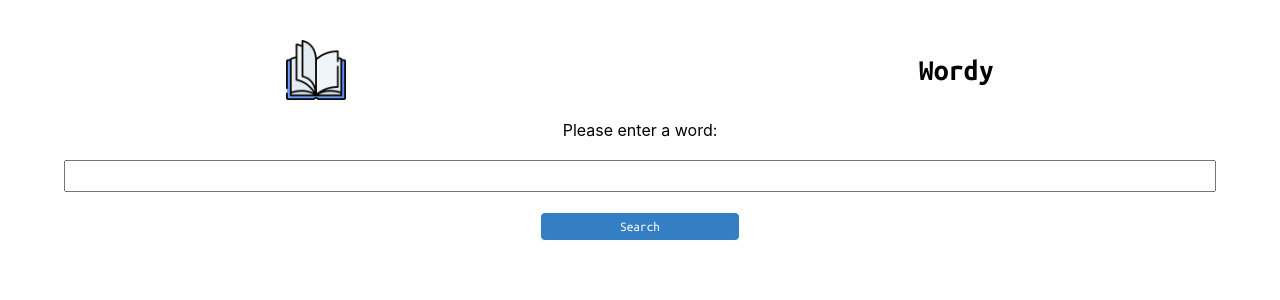
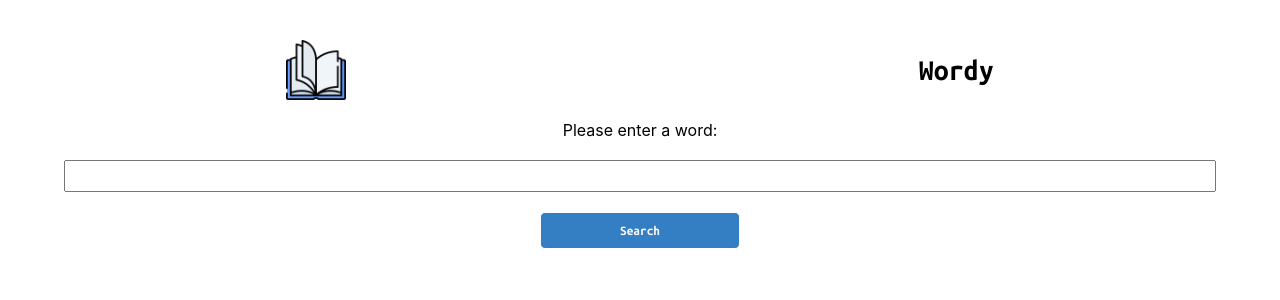
Before and after one commit to ellismckenzielee/wordy, a React (Create React App) app: page / in a window 1280 px wide. Shown: the top 300 px of the page. Built offline with nearby package versions, Linux system fonts and the light colour scheme.

Commit message:
increase search button vertical padding

```diff
--- a/src/styles/form.module.css
+++ b/src/styles/form.module.css
@@ -21,12 +21,12 @@
 
 .submitButton {
   width: 200px;
-  padding: 0.5em;
+  padding: 0.8em 0.5em;
   font-family: "Ubuntu Mono", monospace;
   border: 1px solid #fffbfe;
   background-color: #347fc4;
   color: #fffbfe;
-
+  font-weight: 700;
   border-radius: 5px;
 }
 
```
